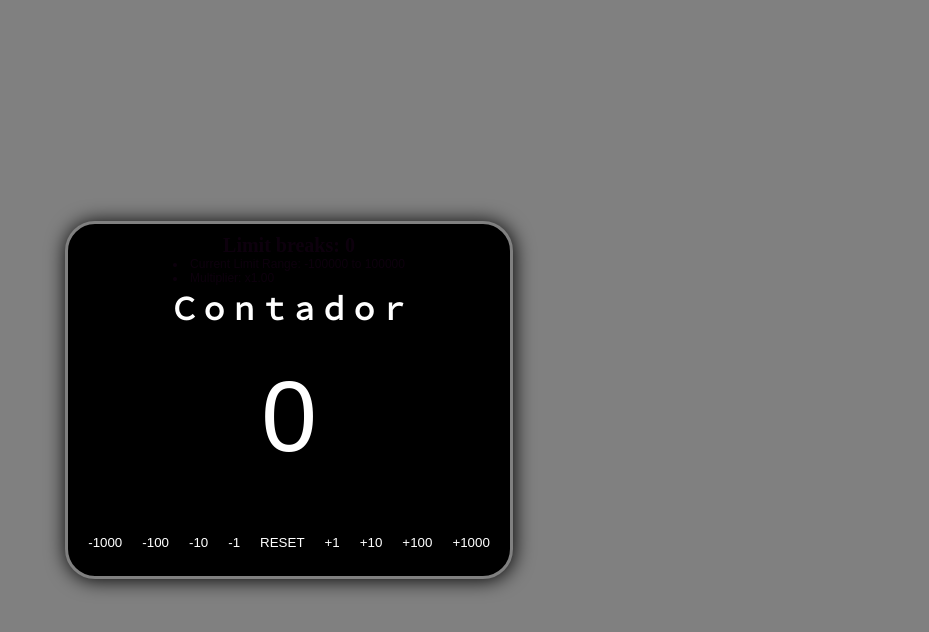
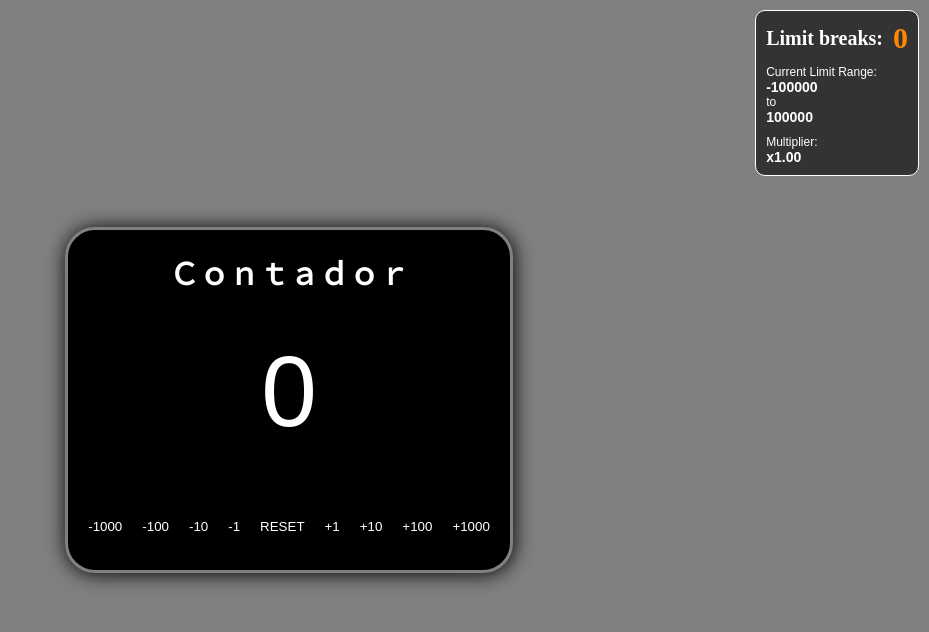
Before and after one commit to Joamarcolino/contador-react, a React (Create React App) app: page / in a window 1280 px wide. Shown: the top 632 px of the page, without its empty margins (351-1280 px from the left). Built offline with nearby package versions, Linux system fonts and the light colour scheme; the HTML template or start-up script is replaced by a standard one.

Commit message:
Update novo (css stats)
- Adicionei destacamento aos status
- Adicionei uma tabela fora do contador que contém os status
- Melhorei a matemática e as grandezas entre o limite e o multiplicador ( assim depois de um tempo voce não quebra o limite clicando no botão -1 e +1 na mesma hora ).

```diff
--- a/src/components/App.css
+++ b/src/components/App.css
@@ -38,13 +38,13 @@
 }
 
 *{
-  box-sizing: border-box;
   margin: 0;
+  padding: 0;
 }
 body {
   font-family: Arial, sans-serif;
   transition: background-color 2s;
-  display: flex;
+  display: grid;
   justify-content: center;
   align-items: center;
   min-height: 100vh;
@@ -100,6 +100,7 @@ h1 {
   text-decoration:wavy;
   font-weight: 900;
   transition: text-shadow, color 2s;
+  text-align: center;
 }
 button {
   cursor: pointer;
@@ -145,26 +146,49 @@ button {
 #limitbreaker{
   font-size: 20px;
   transition: 2s;
-  color: purple;
-  opacity: 10%;
+  color: white;
   display: flex;
+  align-items: center;
   justify-content: center;
-  align-self: center;
+  gap: 10px;
 }
 #limitbreaker:hover{
   opacity: 50%;
   text-shadow: 1px 1px 10px rgb(153, 22, 153);
 }
 li{
-  color: purple;
-  opacity: 10%;
+  color: white;
   font-size: 12px;
   text-decoration: none;
   transition: 2s;
+  display: flex;
+  flex-direction: column;
 }
 li:hover{
   opacity: 50%;
   text-shadow: 1px 1px 10px rgb(153, 22, 153);
 }
-#showstats:hover{
+#showstats {
+  position: absolute;
+  top: 10px;
+  right: 10px;
+  gap: 10px;
+  min-height: 100px;
+  max-width: 300px;
+  width: auto;
+  display: flex;
+  flex-direction: column;
+  border-radius: 10px;
+  border: solid white 1px;
+  padding: 10px;
+  background-color: rgba(0, 0, 0, 0.6);
+  z-index: 999;
 }
+h2{
+  color: rgb(255, 136, 0);
+  transition: 2s;
+}
+h3{
+  position: auto;
+  transition: 2s;
+}
--- a/src/components/contador.js
+++ b/src/components/contador.js
@@ -11,28 +11,23 @@ export default function Contador() {
 
   function add(baseValue) {
     const realValue = Math.round(baseValue * multiplier); // aplica o multiplicador e arredonda
-
     setNumero((prevNumero) => {
       const newNumero = prevNumero + realValue;
-
       if (newNumero > maxNumero || newNumero < minNumero) {
         setLimitBroken((prev) => prev + 1);
-        setMaxNumero((prev) => prev + 10000);
-        setMinNumero((prev) => prev - 10000);
-        setMultiplier((prev) => parseFloat((prev * 1.1).toFixed(2))); // aumenta o multiplicador
+        setMaxNumero((prev) => parseFloat((prev * 1.2).toFixed(2)));
+        setMinNumero((prev) => parseFloat((prev * 1.2).toFixed(2)));
+        setMultiplier((prev) => parseFloat((prev * 1.1).toFixed(3))); // aumenta o multiplicador
         return 0;
       }
-
       return newNumero;
     });
   }
-
   //cor negativa e positiva do body de acordo com o valor do numero.
   function getBodyClass() {
     if (numero < 0) return 'negative'
     if (numero > 0) return 'positive'
     return 'neutral'
-
     //cor negativa brilhante e positiva brilhante do <p>P</p> e <h1>H1</h1> de acordo com o valor do numero
   }
   function changeBrightnesscolor() {
@@ -40,15 +35,14 @@ export default function Contador() {
     if (numero < 0) return 'negativebright'
     return ''
   }
-
   // conteudo HTML
   return (
     <body className={getBodyClass()}>
-      <section id='showstats' >
-        <div>
-          <h1 id='limitbreaker'>Limit breaks: {limitBroken}</h1>
-          <li className='stats'>Current Limit Range: {minNumero} to {maxNumero}</li>
-          <li className='stats'>Multiplier: x{multiplier.toFixed(2)}</li>
+      <section  >
+        <div id='showstats'>
+          <h1 id='limitbreaker'>Limit breaks:<h2> {limitBroken}</h2></h1>
+          <li className='stats'>Current Limit Range: <h3 id='minnumero'> {minNumero} </h3> to <h3 id='maxnumero'> {maxNumero} </h3> </li>
+          <li className='stats'>Multiplier: <h3>x{multiplier.toFixed(2)}</h3></li>
         </div>
         <header className='title'>
           <h1 className={changeBrightnesscolor()}>Ｃｏｎｔａｄｏｒ</h1>
```
